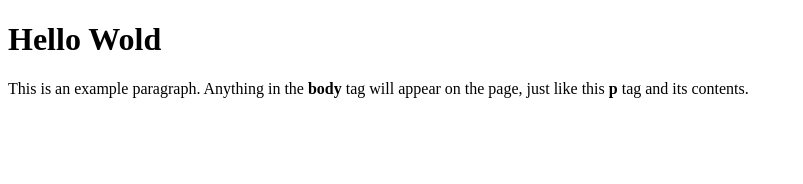
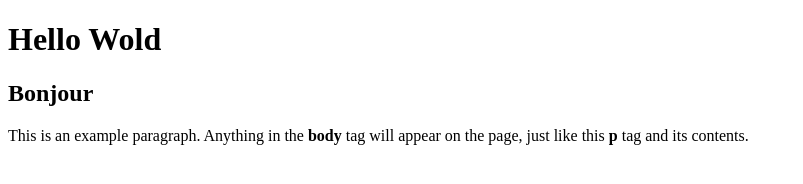
Before and after one commit to MarcLall/Hello-World, a plain HTML site: page Index.html in a window 1280 px wide. Shown: the whole page, without its empty margins (0-803 px from the left). Drawn offline with Linux system fonts and the light colour scheme.

Commit message:
Update Index.html
sous titre ajouté

```diff
--- a/Index.html
+++ b/Index.html
@@ -5,6 +5,7 @@
   </head>
   <body>
     <h1>Hello Wold</h1>
+    <h2>Bonjour</h2>
     <p>This is an example paragraph. Anything in the <strong>body</strong> tag will appear on the page, just like this <strong>p</strong> tag and its contents.</p>
   </body>
 </html>
```
